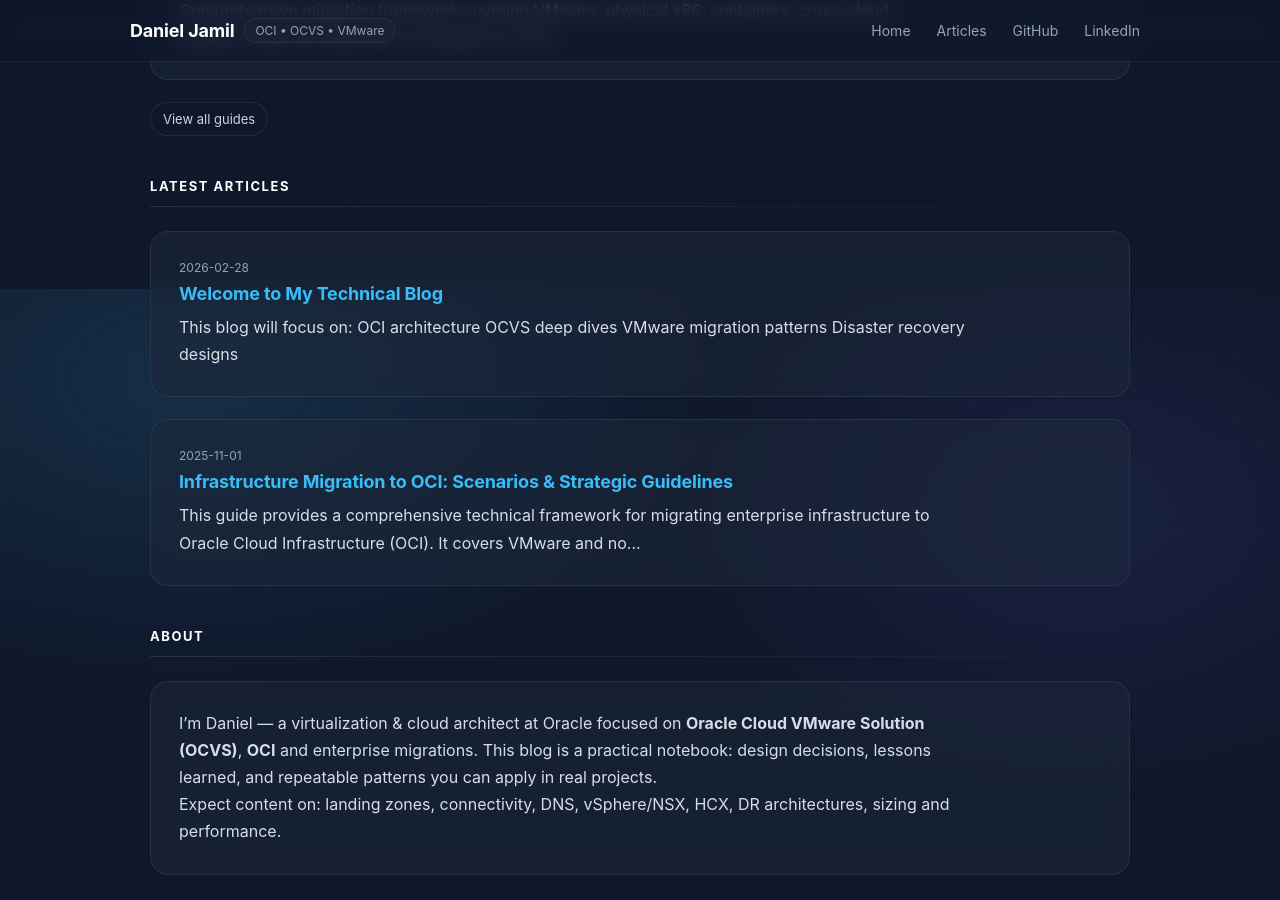
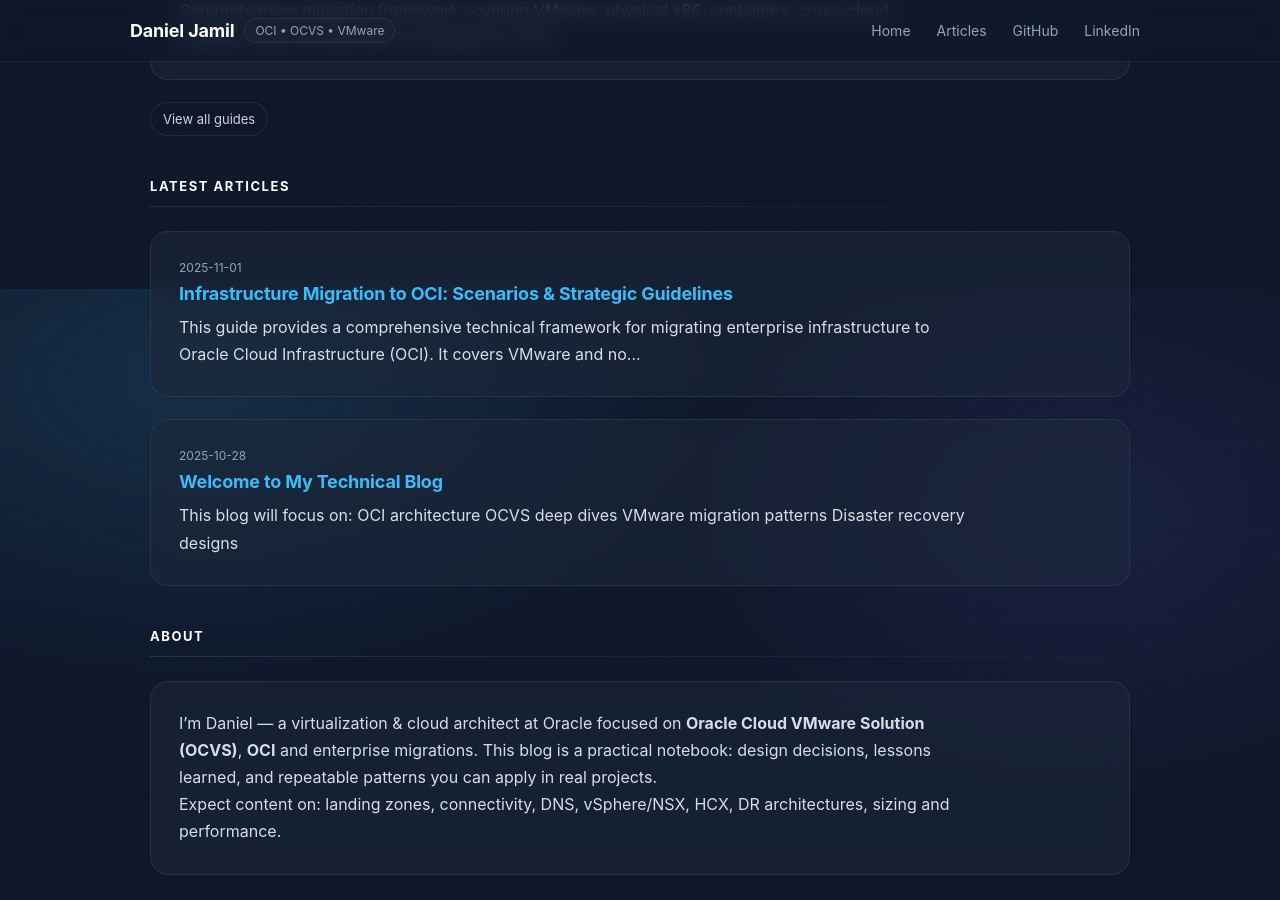
Before and after one commit to Daniel-Jamil/danieljamil.github.io, a Jekyll site: the page built from index.md, in a window 1280 px wide and 900 px high, scrolled down 611 px. Built offline with Jekyll 4.4.1, drawn with Linux system fonts in a browser that asks for light colours.

Commit message:
Update 2025-10-28-welcome.md

```diff
--- a/_posts/2025-10-28-welcome.md
+++ b/_posts/2025-10-28-welcome.md
@@ -1,7 +1,7 @@
 ---
 layout: post
 title: "Welcome to My Technical Blog"
-date: 2026-02-28
+date: 2025-10-28
 categories: [oci]
 ---
 
```
